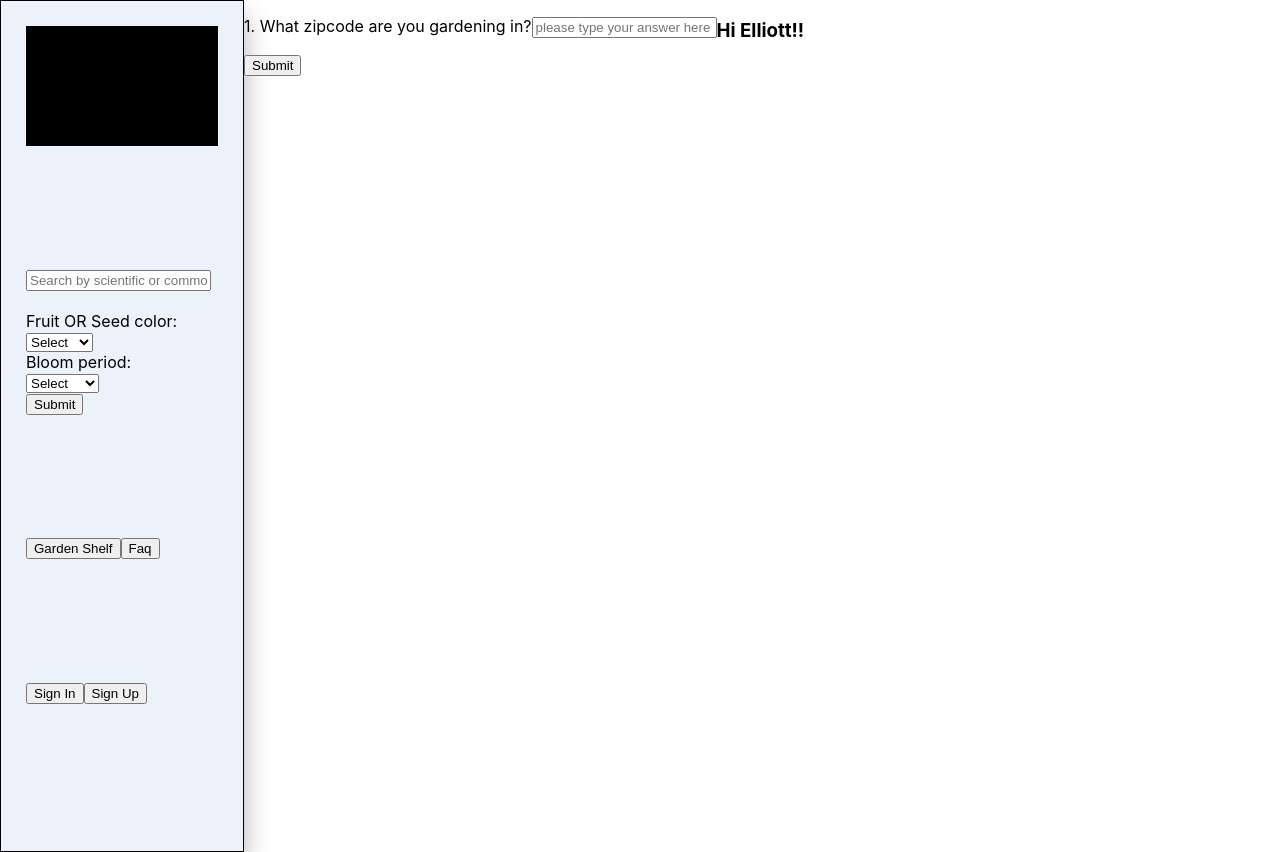
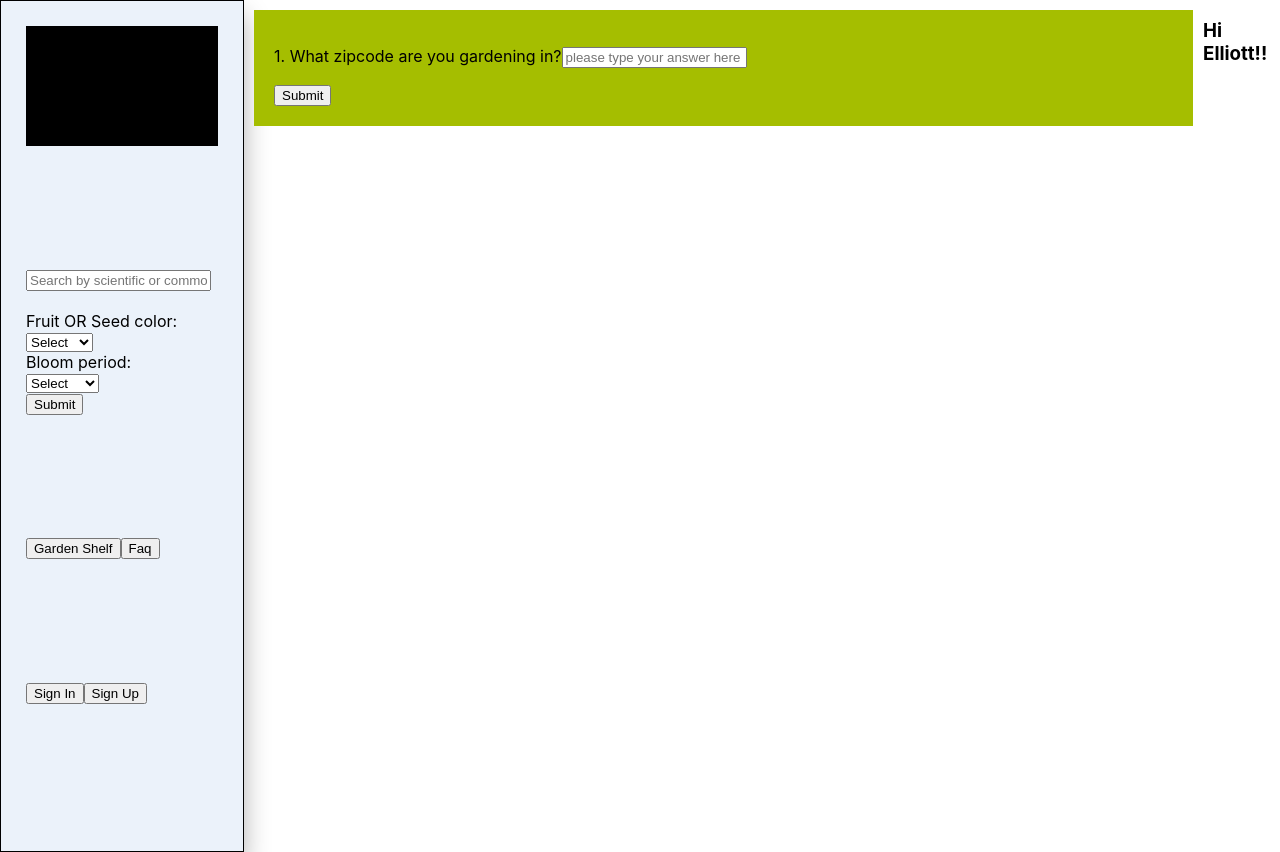
Before and after one commit to cbatsoula/plantapp-client, a React (Create React App) app: page /faq in a window 1280 px wide. Built offline with nearby package versions, Linux system fonts and the light colour scheme; no server answers.

Commit message:
some styling

```diff
--- a/src/App.css
+++ b/src/App.css
@@ -241,6 +241,16 @@
   width: 5vw;
 }
 
+.QuizContainer {
+  display: flex;
+  background-color: #a5be00;
+  height: 100%;
+  width: 80%;
+  padding: 20px;
+  margin: 10px;
+
+}
+
 /* @keyframes App-logo-spin {
   from {
     transform: rotate(0deg);
```
